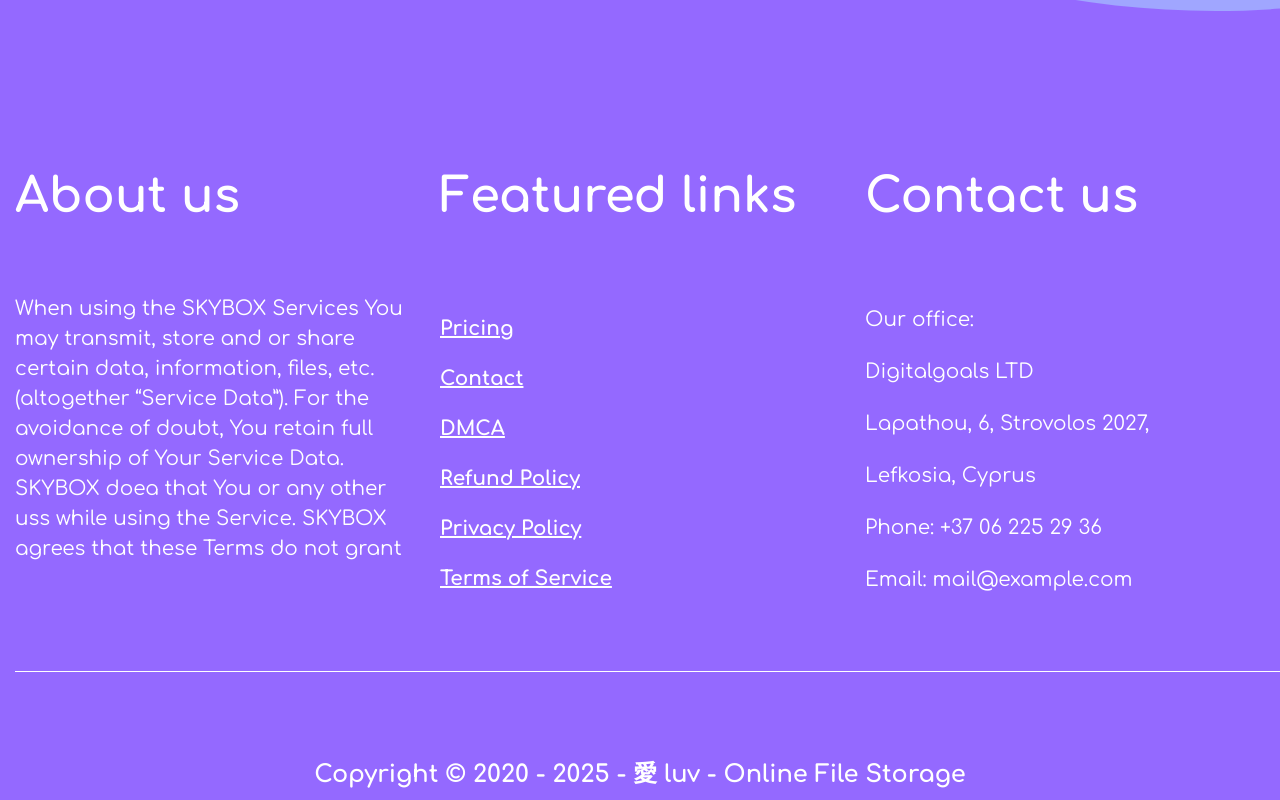
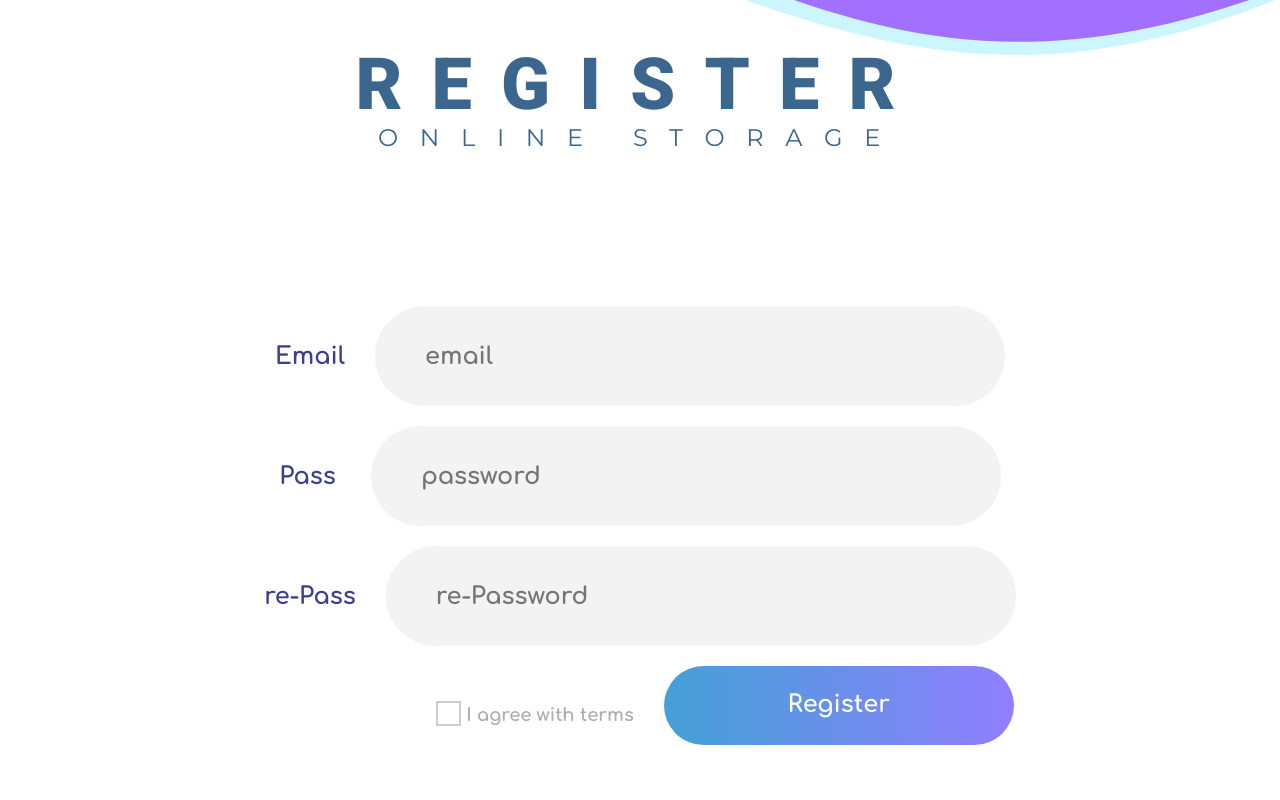
Before and after one commit to VldSlpnk/cloud-storage, a React (Vite) app: page /registration in a window 1280 px wide. Shown: the part 280-1080 px from the top of the page. Built offline with nearby package versions, Linux system fonts and the light colour scheme.

Commit message:
added register form and small fixes

```diff
--- a/package.json
+++ b/package.json
@@ -10,6 +10,7 @@
     "preview": "vite preview"
   },
   "dependencies": {
+    "firebase": "^10.13.1",
     "react": "^18.3.1",
     "react-dom": "^18.3.1",
     "react-router-dom": "^6.26.1"
--- a/src/App.jsx
+++ b/src/App.jsx
@@ -5,6 +5,8 @@
 import Price from './pages/Price/Price'
 import Footer from './components/Footer/Footer'
 import ScrollToTop from './hooks/ScrollToTop'
+import Registration from './pages/Registration/Registration'
+import Login from './pages/Login/Login'
 
 const App = () => {
   return (
@@ -15,6 +17,8 @@
         <Route path="/" element={<Home />} />
         <Route path="/contact" element={<Contact />} />
         <Route path="/pricing" element={<Price />} />
+        <Route path="/registration" element={<Registration />} />
+        <Route path="/login" element={<Login />} />
       </Routes>
       <Footer />
     </Router>
--- a/src/components/ContactPage/ContactPage.css
+++ b/src/components/ContactPage/ContactPage.css
@@ -14,7 +14,7 @@
 .contact-main-banner .title-container {
   margin: 0 auto 80px;
 }
-form input {
+.contact-form-container form input {
   font-family: Comfortaa;
   font-size: 24px;
   font-weight: 700;
@@ -23,7 +23,7 @@
   color: #5c5c5c;
   padding-left: 50px;
 }
-form textarea {
+.contact-form-container form textarea {
   font-family: Comfortaa;
   font-size: 24px;
   font-weight: 700;
--- a/src/components/ContactPage/ContactPage.jsx
+++ b/src/components/ContactPage/ContactPage.jsx
@@ -1,7 +1,6 @@
 import './ContactPage.css'
 import Title from '../Title/Title'
 import StatSection from '../StatSection/StatSection'
-import Footer from '../Footer/Footer'
 
 const ContactPage = () => {
   return (
--- a/src/components/Header/Header.jsx
+++ b/src/components/Header/Header.jsx
@@ -32,8 +32,12 @@
             </ul>
           </nav>
           <div className="header-auto">
-            <button className="header-login">login</button>
-            <button className="header-reg">sign up</button>
+            <Link to="/login">
+              <button className="header-login">login</button>
+            </Link>
+            <Link to="/registration">
+              <button className="header-reg">sign up</button>
+            </Link>
           </div>
         </div>
       </div>
--- a/src/components/PricePage/PricePage.jsx
+++ b/src/components/PricePage/PricePage.jsx
@@ -4,7 +4,6 @@
 import Title from '../Title/Title'
 import './PricePage.css'
 import StatSection from '../StatSection/StatSection'
-import Footer from '../Footer/Footer'
 
 const PricePage = () => {
   const [selectedCard, setSelectedCard] = useState(2)
--- /dev/null
+++ b/src/components/RegistrationPage/RegistrationPage.css
@@ -0,0 +1,126 @@
+.reg-page-banner {
+  width: 100%;
+  height: 100%;
+  background: url(../../assets/img/pricing/pricing-bg.svg) center top no-repeat;
+  padding-top: 330px;
+}
+.register-form-container {
+  display: flex;
+  flex-direction: column;
+  gap: 25px;
+  margin-bottom: 250px;
+}
+.register-form {
+  display: flex;
+  flex-direction: column;
+  align-items: center;
+  gap: 20px;
+}
+.email-label {
+  margin-right: 50x;
+}
+.password-label {
+  margin-right: 5px;
+}
+.register-form-container input {
+  width: 630px;
+  height: 100px;
+  background-color: #f3f3f3;
+  border-radius: 50px;
+  font-family: Comfortaa;
+  font-size: 24px;
+  font-weight: 700;
+  line-height: 26.76px;
+  text-align: left;
+  color: #5c5c5c;
+  padding-left: 50px;
+}
+.register-form-container input:focus {
+  border: 2px solid #297ba1;
+}
+.register-form-container-input-solo {
+  display: flex;
+  align-items: center;
+  gap: 30px;
+}
+.register-form-container-input-solo label {
+  font-size: 24px;
+  color: #3b3f8d;
+}
+
+.reg-create-btn {
+  width: 350px;
+  height: 79px;
+  border-radius: 50px;
+  background: linear-gradient(90deg, #43a1d6 0%, #907eff 100%);
+  font-family: Comfortaa;
+  font-size: 24px;
+  font-weight: 700;
+  line-height: 26.76px;
+  text-align: center;
+  color: white;
+}
+.reg-btn-section {
+  display: flex;
+  align-items: center;
+}
+
+.custom-checkbox {
+  display: flex;
+  align-items: center;
+  position: relative;
+  cursor: pointer;
+  font-size: 16px;
+  padding-top: 20px;
+}
+.btn-reg-sec {
+  display: flex;
+  align-items: center;
+  gap: 30px;
+  margin-left: 200px;
+}
+
+.custom-checkbox input {
+  width: 25px;
+  height: 10px;
+  position: absolute;
+  opacity: 0;
+  cursor: pointer;
+}
+.checkmark-text {
+  font-family: Comfortaa;
+  font-size: 18px;
+  font-weight: 700;
+  line-height: 20.07px;
+  text-align: left;
+  color: #adadad;
+}
+.checkmark {
+  position: absolute;
+  top: 16px;
+  left: -30px;
+  height: 25px;
+  width: 25px;
+  background-color: #fff;
+  border: 2px solid #ccc;
+}
+
+.custom-checkbox input:checked ~ .checkmark {
+  background-color: #e4e7fb;
+}
+
+.checkmark:after {
+  content: '';
+  position: absolute;
+  display: none;
+}
+
+.custom-checkbox input:checked ~ .checkmark:after {
+  display: block;
+  width: 10px;
+  height: 10px;
+  border-radius: 50%;
+  background: #7a00f4;
+  top: 6px;
+  left: 6px;
+}
--- /dev/null
+++ b/src/components/RegistrationPage/RegistrationPage.jsx
@@ -0,0 +1,112 @@
+import { useState } from 'react'
+import Title from '../Title/Title'
+import './RegistrationPage.css'
+import { createUserWithEmailAndPassword } from 'firebase/auth'
+import { auth } from '../../firebase'
+import StatSection from '../StatSection/StatSection'
+import { useNavigate } from 'react-router-dom'
+
+const RegistrationPage = () => {
+  const [email, setEmail] = useState('')
+  const [password, setPassword] = useState('')
+  const [rePassword, setRePassword] = useState('')
+  const [error, setError] = useState('')
+  const [isChecked, setIsChecked] = useState(false)
+  const navigate = useNavigate()
+
+  function register(e) {
+    e.preventDefault()
+    if (rePassword !== password) {
+      setError('Password didn`t match')
+      return
+    }
+    createUserWithEmailAndPassword(auth, email, password)
+      .then((user) => {
+        console.log(user)
+        setError('')
+        setEmail('')
+        setPassword('')
+        setRePassword('')
+        navigate('/login')
+      })
+      .catch((error) => {
+        console.log(error)
+      })
+  }
+  const isFormValid = () => {
+    return (
+      email !== '' &&
+      password !== '' &&
+      rePassword !== '' &&
+      isChecked &&
+      password === rePassword
+    )
+  }
+  return (
+    <>
+      <section className="reg-page-banner">
+        <div className="container">
+          <Title textTitle={'Register'} textSubTitle={'Online storage'} />
+          <div className="register-form-container">
+            <form onSubmit={register} className="register-form">
+              <div className="register-form-container-input-solo">
+                <label className="email-label">Email </label>
+                <input
+                  className="register-form-input"
+                  placeholder="email"
+                  value={email}
+                  onChange={(e) => setEmail(e.target.value)}
+                  type="email"
+                />
+              </div>
+              <div className="register-form-container-input-solo">
+                <label className="password-label">Pass</label>
+                <input
+                  className="register-form-input"
+                  placeholder="password"
+                  value={password}
+                  onChange={(e) => setPassword(e.target.value)}
+                  type="password"
+                />
+              </div>
+              <div className="register-form-container-input-solo">
+                <label>re-Pass</label>
+                <input
+                  className="register-form-input"
+                  placeholder="re-Password"
+                  value={rePassword}
+                  onChange={(e) => setRePassword(e.target.value)}
+                  type="password"
+                />
+              </div>
+              <div className="btn-reg-sec">
+                <label className="custom-checkbox">
+                  <input
+                    type="checkbox"
+                    onChange={(e) => setIsChecked(e.target.checked)}
+                  />
+                  <span className="checkmark"></span>
+                  <span className="checkmark-text">I agree with terms</span>
+                </label>
+                <button
+                  className="reg-create-btn"
+                  disabled={!isFormValid()}
+                  style={{
+                    cursor:
+                      isChecked && isFormValid() ? 'pointer' : 'not-allowed',
+                  }}
+                >
+                  Register
+                </button>
+              </div>
+              {error ? <p style={{ color: 'red' }}>{error}</p> : ''}
+            </form>
+          </div>
+        </div>
+      </section>
+      <StatSection />
+    </>
+  )
+}
+
+export default RegistrationPage
--- /dev/null
+++ b/src/firebase.js
@@ -0,0 +1,19 @@
+// Import the functions you need from the SDKs you need
+import { initializeApp } from 'firebase/app'
+import { getAuth } from 'firebase/auth'
+// TODO: Add SDKs for Firebase products that you want to use
+// https://firebase.google.com/docs/web/setup#available-libraries
+
+// Your web app's Firebase configuration
+const firebaseConfig = {
+  apiKey: 'AIzaSyDmi7oHl2p-LvKiy87xyjujsECmZl0AaKA',
+  authDomain: 'cloud-storage-7e445.firebaseapp.com',
+  projectId: 'cloud-storage-7e445',
+  storageBucket: 'cloud-storage-7e445.appspot.com',
+  messagingSenderId: '160322915280',
+  appId: '1:160322915280:web:9100cb7afae19439d5c7d5',
+}
+
+// Initialize Firebase
+const app = initializeApp(firebaseConfig)
+export const auth = getAuth(app)
--- a/src/pages/Home/Home.jsx
+++ b/src/pages/Home/Home.jsx
@@ -2,7 +2,6 @@
 import FeaturesSection from '../../components/HomePage/FeaturesSection/FeaturesSection'
 import PriceSection from '../../components/HomePage/PriceSection/PriceSection'
 import StatSection from '../../components/StatSection/StatSection'
-import Footer from '../../components/Footer/Footer'
 
 const Home = () => {
   return (
--- /dev/null
+++ b/src/pages/Login/Login.jsx
@@ -0,0 +1,5 @@
+const Login = () => {
+  return <div>Login</div>
+}
+
+export default Login
--- /dev/null
+++ b/src/pages/Registration/Registration.jsx
@@ -0,0 +1,11 @@
+import RegistrationPage from '../../components/RegistrationPage/RegistrationPage'
+
+const Registration = () => {
+  return (
+    <>
+      <RegistrationPage />
+    </>
+  )
+}
+
+export default Registration
```
Also changed, not shown: 1 other file (tests, documents, lock files or other folders).
